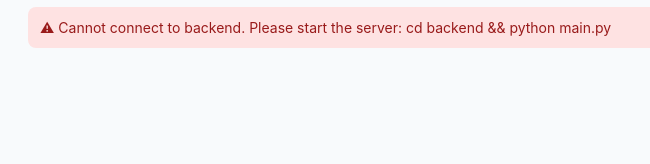
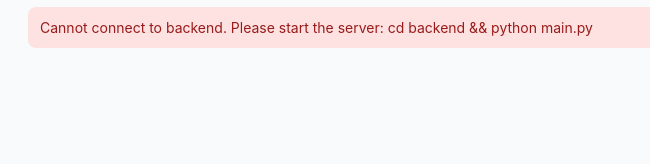
Before and after one commit to ShivamLDT/RAG-Based-FAQ-chatbot, a plain HTML site: page frontend/main.html in a window 1280 px wide. Shown: the part 387-551 px from the top of the page, 252-902 px from the left. Drawn offline with Linux system fonts and the light colour scheme; no server answers.

Commit message:
updated runtime

```diff
--- a/frontend/main.html
+++ b/frontend/main.html
@@ -480,7 +480,7 @@
                 console.log('Backend health:', data);
             } catch (error) {
                 console.warn('Backend not reachable:', error);
-                showError('⚠ Cannot connect to backend. Please start the server: cd backend && python main.py');
+                showError('Cannot connect to backend. Please start the server: cd backend && python main.py');
             }
         }
 
```
Also changed, not shown: .runtime.txt (added).
